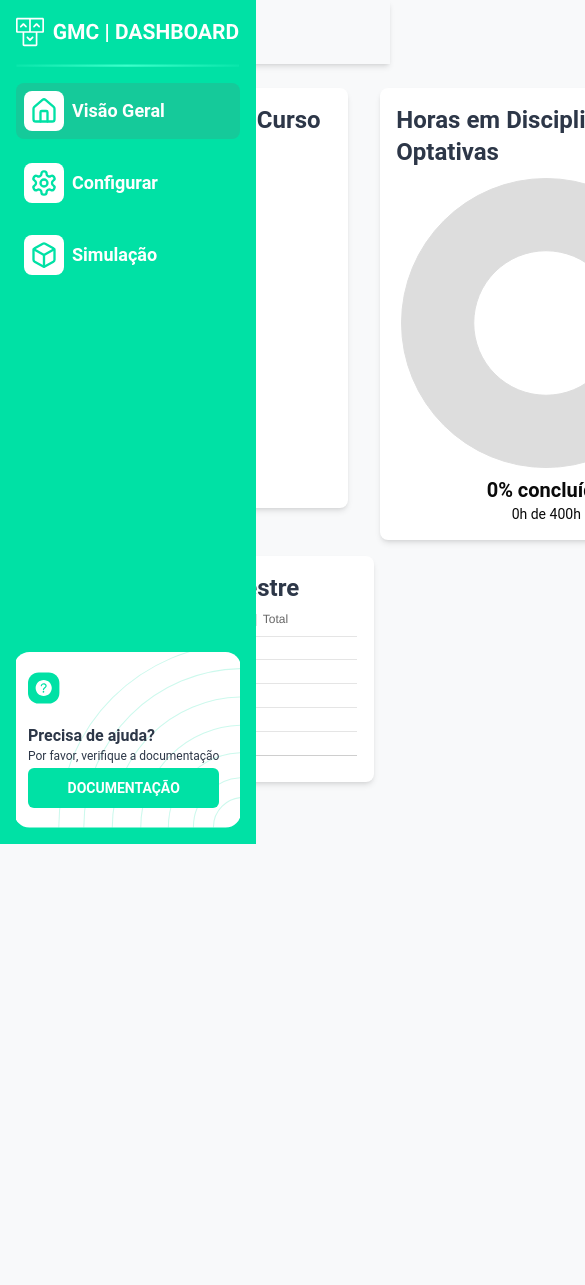
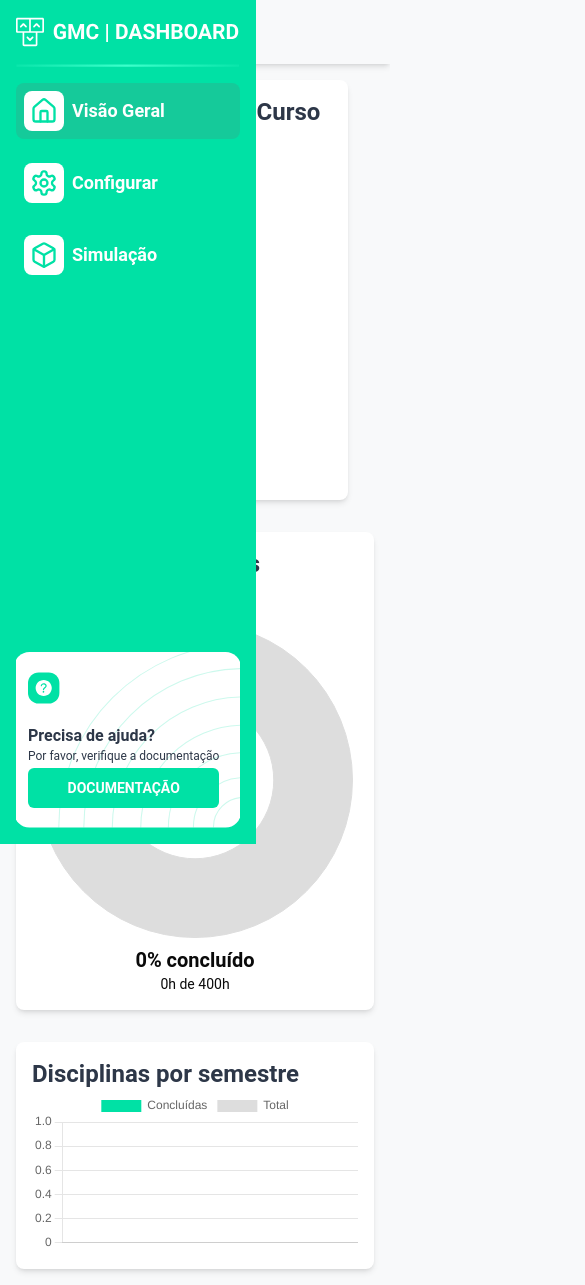
Before and after one commit to dvktr/gestao-matriz-curricular, a Next.js app: page / in a window 390 px wide. Shown: the top 1285 px of the page, 585 px wide, since content can reach past the window. Before the commit the page ends 844 px from the top, so only its background shows below. Built offline with nearby package versions, Linux system fonts and the light colour scheme.

Commit message:
dev: responsive section charts

```diff
--- a/src/components/DisciplineChart/index.tsx
+++ b/src/components/DisciplineChart/index.tsx
@@ -83,8 +83,8 @@ export default function DisciplineChart() {
   });
 
   return (
-    <div className="w-11/12 py-2">
-      <div className="flex flex-row gap-8 items-start justify-between mb-4">
+    <div className="md:w-11/12 md:py-2 md:px-0 px-4">
+      <div className="flex md:flex-row flex-col gap-8 items-start justify-between mb-4">
         <ProgressCircle
           title="Progresso Geral do Curso"
           completedHours={completedHours}
@@ -96,7 +96,7 @@ export default function DisciplineChart() {
           totalHours={400}
         />
       </div>
-
+      <div className="md:py-0 py-4">
         <DisciplineBar
           disciplines={countDisciplinesPerSemester
             .filter((_, i) => i !== 0)
@@ -107,5 +107,6 @@ export default function DisciplineChart() {
             }))}
         />
       </div>
+    </div>
   );
 }
```
Lines whose indentation alone changed are shown as unchanged.
